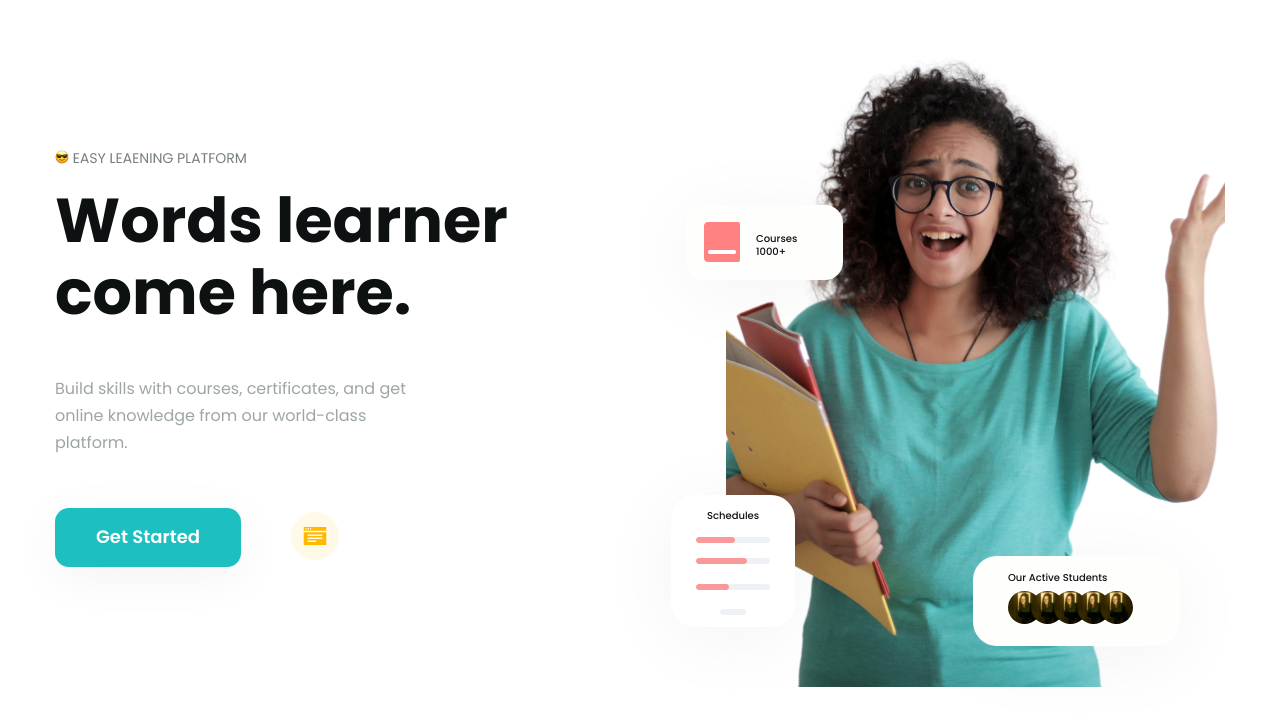
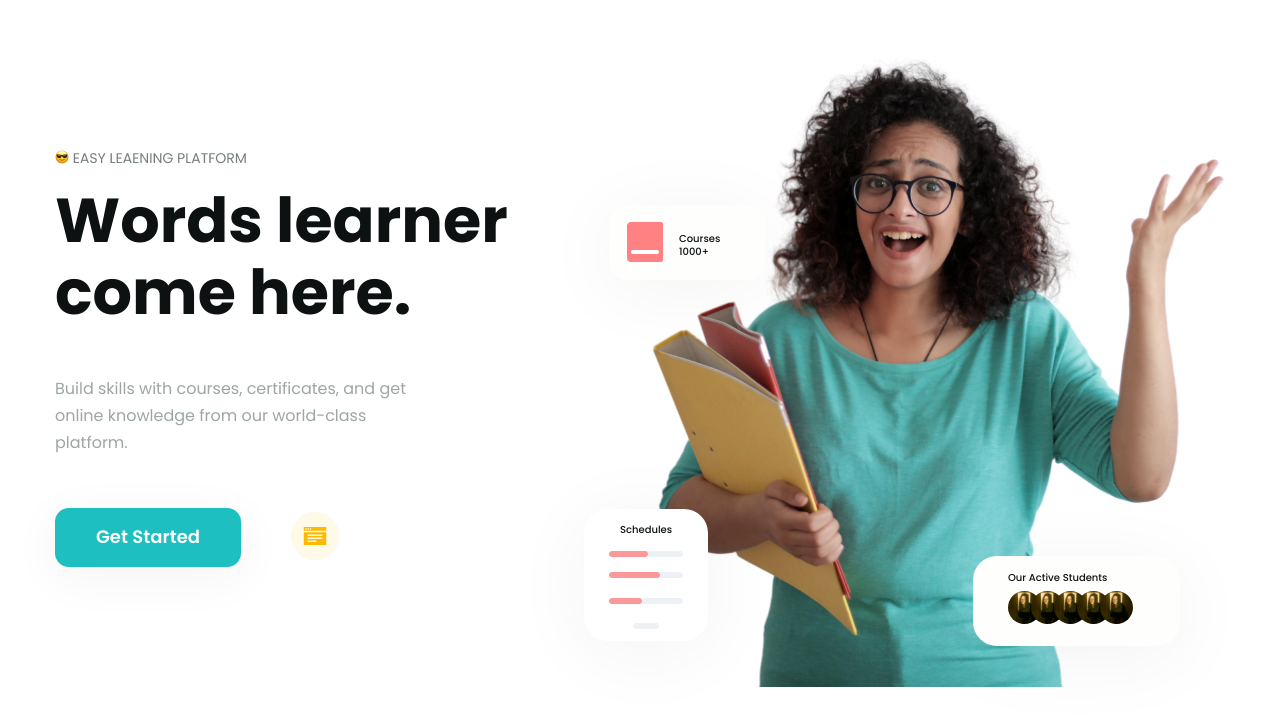
Before and after one commit to duynhan935/myproject-01, a plain HTML site: page index.html in a window 1280 px wide. Shown: the part 104-830 px from the top of the page. Drawn offline with Linux system fonts and the light colour scheme.

Commit message:
hero fixed

```diff
--- a/assets/css/styles.css
+++ b/assets/css/styles.css
@@ -139,7 +139,7 @@ a {
 .hero .content-block {
     width: 40%;
     padding: 93px 172px 0 0;
-    flex: 1;
+    /* flex: 1; */
 }
 
 .hero .heading {
@@ -168,19 +168,21 @@ a {
     width: 60%;
     height: 631px;
     position: relative;
-    flex: 1;
+    /* flex: 1; */
 }
 
 .hero .image {
-    width: 100%;
+    width: 576px;
     height: 631px;
     object-fit: cover;
+    position: absolute;
+    right: 0;
 }
 
 .hero .courses {
     position: absolute;
-    left: -40px;
-    top: 149px;
+    right: 459px;
+    bottom: 407px;
     width: 157px;
     height: 75px;
     border-radius: 18px;
@@ -219,8 +221,8 @@ a {
     background: #fff;
     box-shadow: 0px 10px 80px 0px rgba(0, 0, 0, 0.05);
     position: absolute;
-    bottom: 60px;
-    left: -55px;
+    right: 517px;
+    bottom: 46px;
 }
 
 .hero .schedules .content {
```
